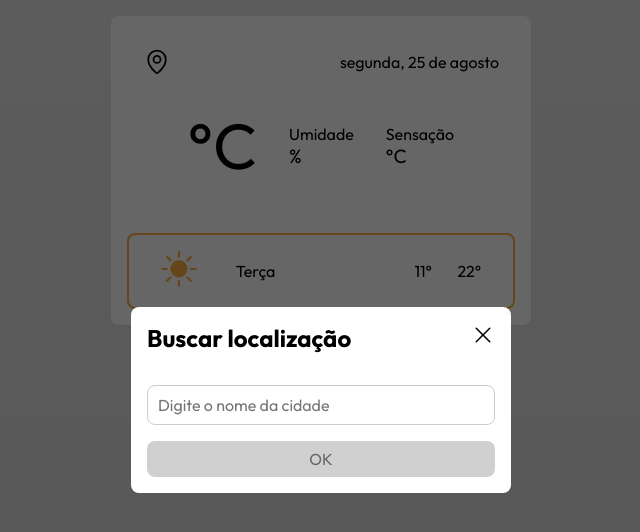
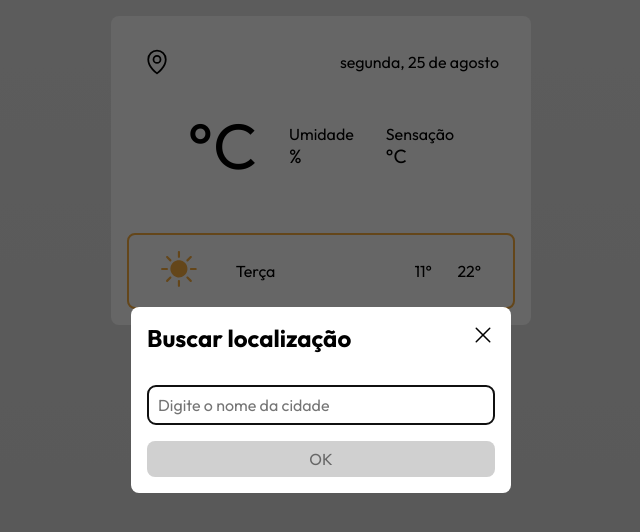
Before and after one commit to gabrielbuttendorf/previsao-do-tempo, a React (Vite) app: page / in a window 1280 px wide. Both pictures are taken after a click on the button 476 px from the left and 62 px from the top of the page. Shown: the top 532 px of the page, without its empty margins (319-959 px from the left). Built offline with nearby package versions, Linux system fonts and the light colour scheme; no server answers.

Commit message:
autofoco no input de buscar cidade ao abrir modal ou se a cidade não for encontrada

```diff
--- a/src/components/ChangeCityModal/index.tsx
+++ b/src/components/ChangeCityModal/index.tsx
@@ -11,7 +11,8 @@ type CityFormData = {
 };
 
 export function ChangeCityModal() {
-  const { register, handleSubmit, watch, reset } = useForm<CityFormData>();
+  const { register, handleSubmit, watch, reset, setFocus } =
+    useForm<CityFormData>();
   const { setCityName } = useWeather();
 
   const [errorMessage, setErrorMessage] = useState('');
@@ -32,6 +33,7 @@ export function ChangeCityModal() {
       if (Number(response.cod) === 404) {
         setErrorMessage('Cidade não encontrada.');
         setIsLoading(false);
+        setFocus('city');
         return;
       }
 
@@ -44,6 +46,7 @@ export function ChangeCityModal() {
         setErrorMessage(error.message);
       } else {
         setErrorMessage('Erro. Tente novamente.');
+        setFocus('city');
       }
 
       setIsLoading(false);
@@ -57,7 +60,12 @@ export function ChangeCityModal() {
     <Dialog.Portal>
       <Overlay />
 
-      <Content>
+      <Content
+        onOpenAutoFocus={(e) => {
+          e.preventDefault();
+          setFocus('city');
+        }}
+      >
         <Close asChild>
           <button ref={closeRef} type="button">
             <X size={24} />
```
Also changed, not shown: src/contexts/WeatherContext.tsx (+7 -1 lines).
